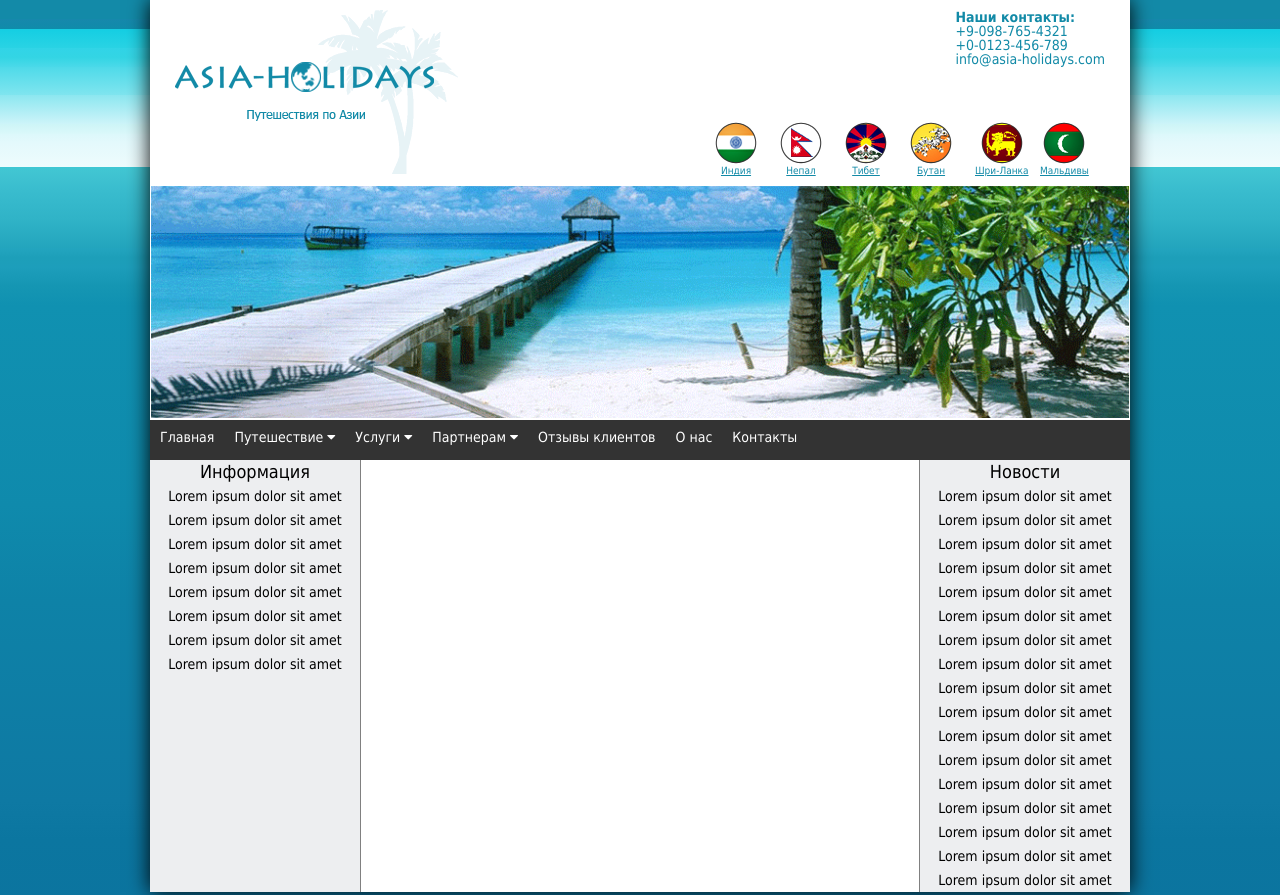
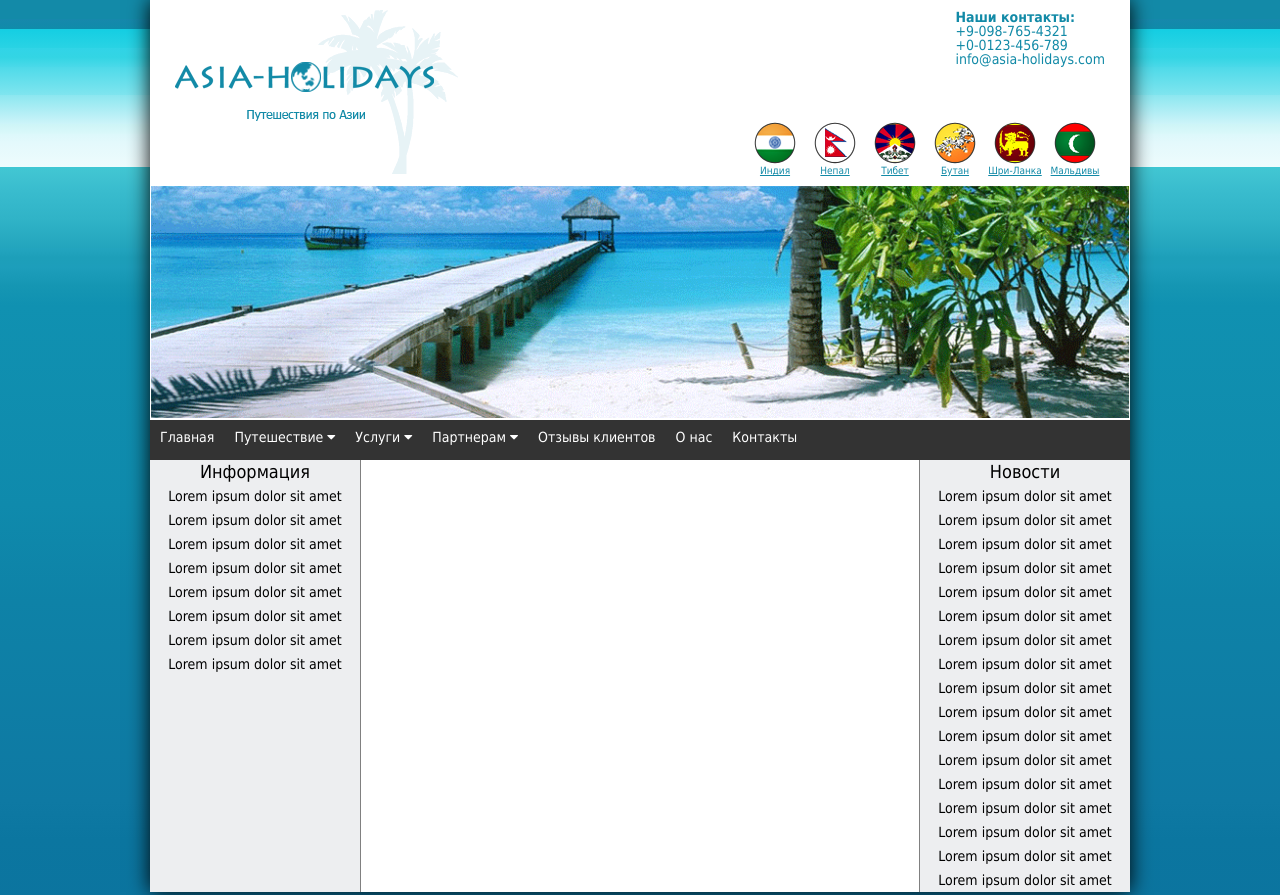
Before and after one commit to Svitlana3012/go-fe-home-work, a plain HTML site: page hw-4/index.html in a window 1280 px wide. Shown: the top 895 px of the page. Drawn offline with Linux system fonts and the light colour scheme.

Commit message:
without p

```diff
--- a/hw-4/css/style.css
+++ b/hw-4/css/style.css
@@ -53,8 +53,7 @@ padding: 10px;
   color: #128aa7;
 }
 .countries li {
-  float: left;
-  min-width: 65px;
+  max-width: 60px;
   font-size: 10px;
 }
 .countries a {
@@ -62,6 +61,12 @@ padding: 10px;
   vertical-align: top;
   text-align: center;
   color: #128aa7;
+}
+.countries {
+  display: flex;
+  flex-flow: row;
+  justify-content: center;
+  list-style: none;
 }
 .main-img {
   width: 100%;
--- a/hw-4/index.html
+++ b/hw-4/index.html
@@ -19,15 +19,15 @@
             <p class="bold">Наши контакты:</p>
             <p>+9-098-765-4321</p>
             <p>+0-0123-456-789</p>
-            <p class="mail"<a href="#">info@asia-holidays.com</a></p>
+            <a class="mail" href="#">info@asia-holidays.com</a>
           </div>
           <ul class="countries">
-            <li><a href="#"><img src="img/india.png" alt="ind"><p>Индия</p></a></li>
-            <li><a href="#"><img src="img/nepal.png" alt="nep"><p>Непал</p></a></li>
-            <li><a href="#"><img src="img/tibet.png" alt="tib"><p>Тибет</p></a></li>
-            <li><a href="#"><img src="img/bhutan.png" alt="bhut"><p>Бутан</p></a></li>
-            <li><a href="#"><img src="img/shri.png" alt="shri"><p>Шри-Ланка</p></a></li>
-            <li><a href="#"><img src="img/maldives.png" alt="mal"><p>Мальдивы</p></a></li>
+            <li><a href="#"><img src="img/india.png" alt="ind">Индия</a></li>
+            <li><a href="#"><img src="img/nepal.png" alt="nep">Непал</a></li>
+            <li><a href="#"><img src="img/tibet.png" alt="tib">Тибет</a></li>
+            <li><a href="#"><img src="img/bhutan.png" alt="bhut">Бутан</a></li>
+            <li><a href="#"><img src="img/shri.png" alt="shri">Шри-Ланка</a></li>
+            <li><a href="#"><img src="img/maldives.png" alt="mal">Мальдивы</a></li>
           </ul>
         </div>
        </div>
@@ -73,6 +73,6 @@
       </div>
     </main>
   </div>
-      <footer>Copyright &copy asia-holydays.com.2010</footer>
+ <footer>Copyright &copy asia-holydays.com.2010</footer>
 </body>
 </html>
```
